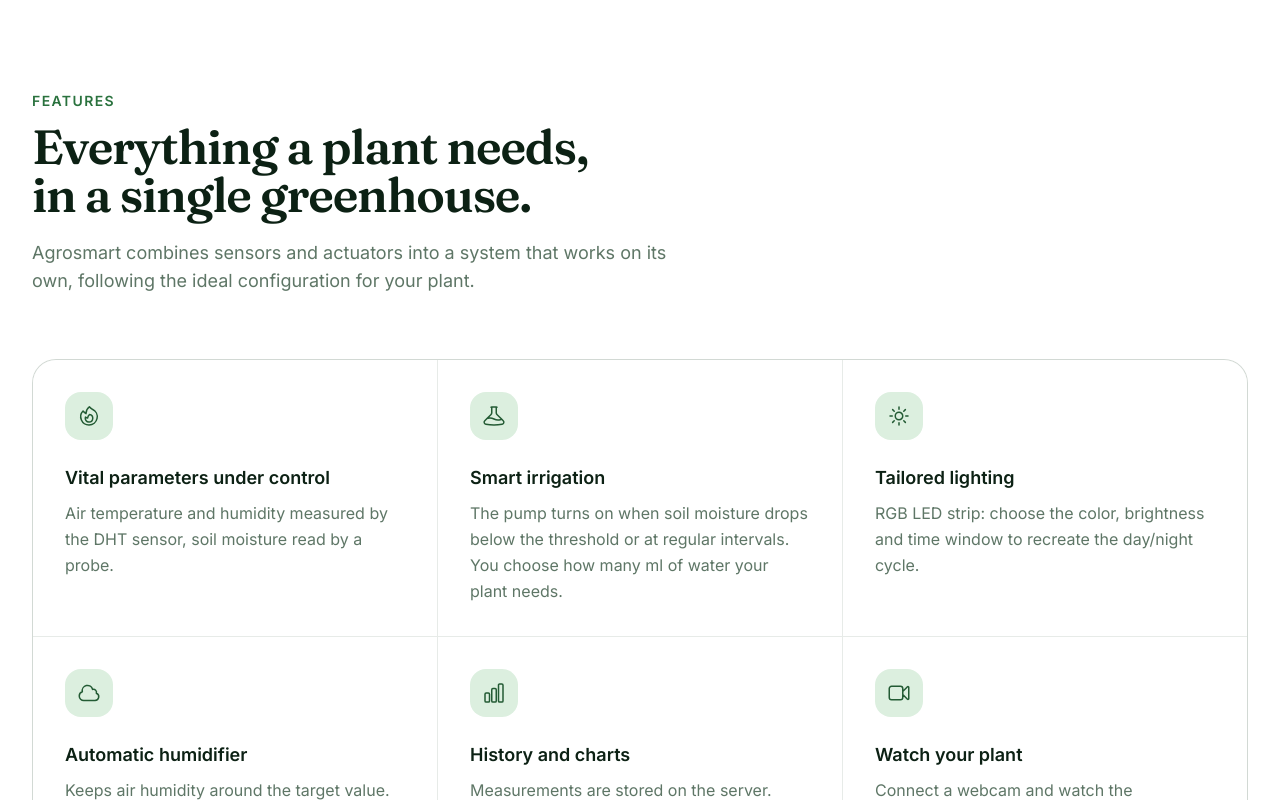
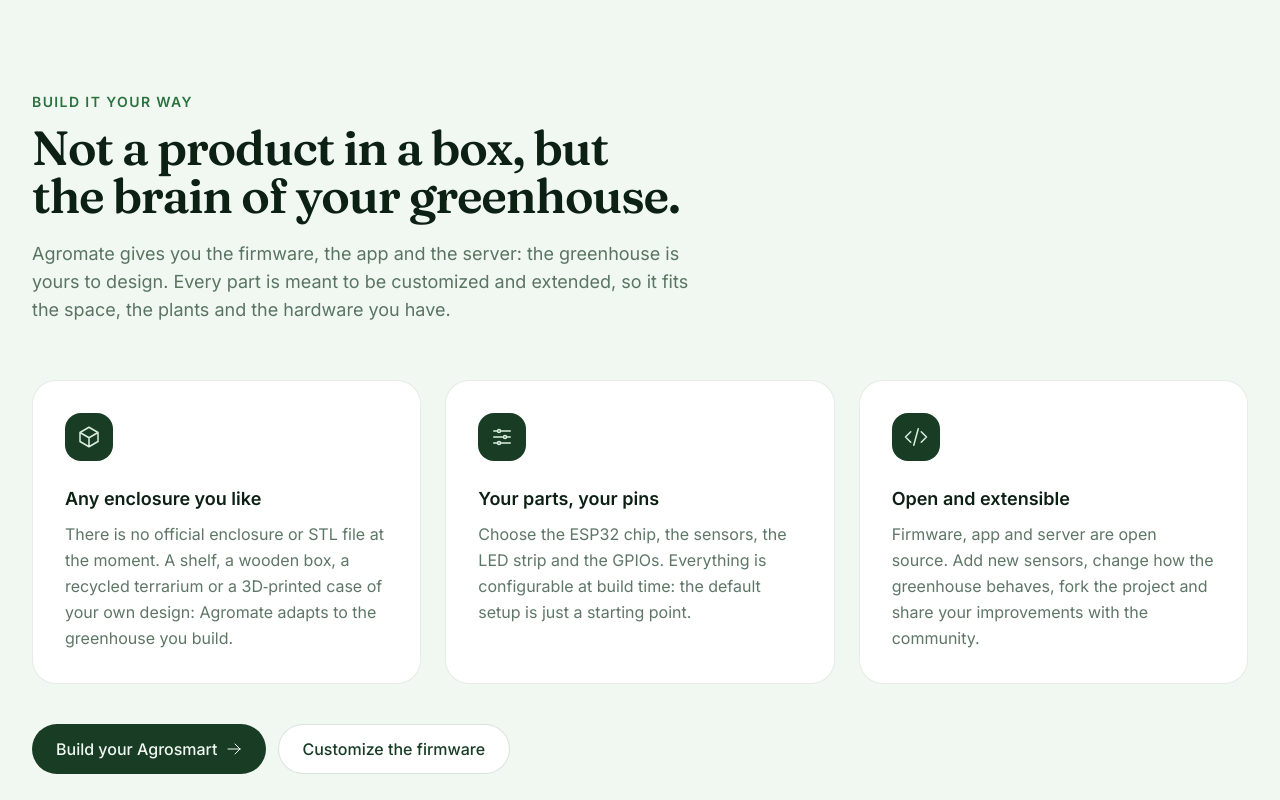
Before and after one commit to agromate-devs/website, a Vue app: page / in a window 1280 px wide. Shown: the part 800-1600 px from the top of the page. Built offline with nearby package versions, Linux system fonts and the light colour scheme.

Commit message:
Clarify Agromate project

```diff
--- a/src/components/ArchitectureSection.vue
+++ b/src/components/ArchitectureSection.vue
@@ -25,7 +25,7 @@ const architecture = [
     name: 'App mobile',
     labelKey: 'architecture.mobileApp',
     tag: 'Flutter · MobX',
-    href: 'https://github.com/agromate-devs/new_mobile_app',
+    href: 'https://github.com/agromate-devs/mobile_app',
     protocol: null,
   },
 ] as const;
--- /dev/null
+++ b/src/components/BuildYourOwnSection.vue
@@ -0,0 +1,51 @@
+<script setup lang="ts">
+import {
+  AdjustmentsHorizontalIcon,
+  ArrowRightIcon,
+  CodeBracketIcon,
+  CubeIcon,
+} from '@heroicons/vue/24/outline';
+import { useI18n } from 'vue-i18n';
+
+const points = [
+  { icon: CubeIcon, key: 'enclosure' },
+  { icon: AdjustmentsHorizontalIcon, key: 'parts' },
+  { icon: CodeBracketIcon, key: 'open' },
+] as const;
+
+const { t } = useI18n();
+</script>
+
+<template>
+  <div class="mt-14 grid gap-6 lg:grid-cols-3">
+    <article
+      v-for="point in points"
+      :key="point.key"
+      class="rounded-3xl border border-leaf-900/10 bg-white p-8"
+    >
+      <div
+        class="inline-flex size-12 items-center justify-center rounded-2xl bg-leaf-900 text-leaf-100"
+      >
+        <component :is="point.icon" class="size-6" />
+      </div>
+      <h3 class="mt-6 text-lg font-semibold">{{ t(`build.${point.key}.title`) }}</h3>
+      <p class="mt-2 leading-relaxed text-leaf-900/70">{{ t(`build.${point.key}.text`) }}</p>
+    </article>
+  </div>
+
+  <div class="mt-10 flex flex-wrap gap-3">
+    <RouterLink
+      :to="{ path: '/docs', query: { article: 'building_agrosmart' } }"
+      class="inline-flex items-center gap-2 rounded-full bg-leaf-900 px-6 py-3 font-medium text-leaf-50 transition hover:bg-leaf-800"
+    >
+      {{ t('build.guide') }}
+      <ArrowRightIcon class="size-4" />
+    </RouterLink>
+    <RouterLink
+      :to="{ path: '/docs', query: { article: 'custom_firmware' } }"
+      class="inline-flex items-center gap-2 rounded-full border border-leaf-900/15 bg-white px-6 py-3 font-medium text-leaf-900 transition hover:border-leaf-900/30"
+    >
+      {{ t('build.customize') }}
+    </RouterLink>
+  </div>
+</template>
--- a/src/locales/en.ts
+++ b/src/locales/en.ts
@@ -1,6 +1,6 @@
 export default {
   meta: {
-    homeTitle: 'Agromate — The smart greenhouse on ESP32',
+    homeTitle: 'Agromate — The firmware for smart greenhouse on ESP32',
     notFoundTitle: 'Page not found · Agromate',
     flasherTitle: 'Firmware flasher · Agromate',
     docTitle: '{title} · Agromate Documentation',
@@ -18,7 +18,7 @@ export default {
   hero: {
     title: 'The smart greenhouse that takes care {highlight}.',
     highlight: 'of your plants',
-    text: 'Agromate monitors your plant’s vital parameters, automatically manages watering, lighting and humidity, and keeps you updated in real time on your smartphone.',
+    text: 'Agromate is an open source project that monitors your plant’s vital parameters, automatically manages watering, lighting and humidity, and keeps you updated in real time on your smartphone.',
     discover: 'Discover the features',
     docs: 'Documentation',
   },
@@ -28,10 +28,29 @@ export default {
     airHumidity: 'Air humidity',
     soil: 'Soil',
   },
+  build: {
+    eyebrow: 'Build it your way',
+    title: 'Not a product in a box, but the brain of your greenhouse.',
+    text: 'Agromate gives you the firmware, the app and the server: the greenhouse is yours to design. Every part is meant to be customized and extended, so it fits the space, the plants and the hardware you have.',
+    enclosure: {
+      title: 'Any enclosure you like',
+      text: 'There is no official enclosure or STL file at the moment. A shelf, a wooden box, a recycled terrarium or a 3D‑printed case of your own design: Agromate adapts to the greenhouse you build.',
+    },
+    parts: {
+      title: 'Your parts, your pins',
+      text: 'Choose the ESP32 chip, the sensors, the LED strip and the GPIOs. Everything is configurable at build time: the default setup is just a starting point.',
+    },
+    open: {
+      title: 'Open and extensible',
+      text: 'Firmware, app and server are open source. Add new sensors, change how the greenhouse behaves, fork the project and share your improvements with the community.',
+    },
+    guide: 'Build your Agrosmart',
+    customize: 'Customize the firmware',
+  },
   features: {
     eyebrow: 'Features',
-    title: 'Everything a plant needs, in a single greenhouse.',
-    text: 'Agrosmart combines sensors and actuators into a system that works on its own, following the ideal configuration for your plant.',
+    title: 'Everything a plant needs, in the greenhouse you build.',
+    text: 'The Agrosmart firmware combines sensors and actuators into a system that works on its own, following the ideal configuration for your plant.',
     vitals: {
       title: 'Vital parameters under control',
       text: 'Air temperature and humidity measured by the DHT sensor, soil moisture read by a probe.',
@@ -92,7 +111,7 @@ export default {
   },
   footer: {
     tagline:
-      'An open source smart greenhouse based on ESP32 to grow your plants with the right parameters, always.',
+      'Open source firmware, app and server to build your own smart greenhouse on ESP32 and grow your plants with the right parameters, always.',
     project: 'Project',
     source: 'Source code',
     firmware: 'Agrosmart firmware',
@@ -107,8 +126,7 @@ export default {
     unsupported:
       'Your browser does not support Web Serial. Use Chrome, Edge or Opera on desktop, or flash the firmware manually with esptool.',
     firmwareTitle: 'Standard firmware',
-    firmwareText:
-      'The latest official release, built with every option at its default value.',
+    firmwareText: 'The latest official release, built with every option at its default value.',
     loading: 'Loading firmware information…',
     noFirmware: 'No firmware is available right now. You can download it from the',
     releases: 'GitHub releases',
--- a/src/site.ts
+++ b/src/site.ts
@@ -1,5 +1,5 @@
 export const links = {
   org: 'https://github.com/agromate-devs',
-  app: 'https://github.com/agromate-devs/new_mobile_app',
+  app: 'https://github.com/agromate-devs/mobile_app',
   firmware: 'https://github.com/agromate-devs/agrosmart',
 };
--- a/src/views/HomeView.vue
+++ b/src/views/HomeView.vue
@@ -8,6 +8,7 @@ import {
   DevicePhoneMobileIcon,
 } from '@heroicons/vue/24/outline';
 import ArchitectureSection from '@/components/ArchitectureSection.vue';
+import BuildYourOwnSection from '@/components/BuildYourOwnSection.vue';
 import FeaturesSection from '@/components/FeaturesSection.vue';
 import GreenhouseIllustration from '@/components/GreenhouseIllustration.vue';
 import ProjectCard from '@/components/ProjectCard.vue';
@@ -31,7 +32,7 @@ const projects = computed(() => [
     icon: DevicePhoneMobileIcon,
     title: t('projects.app.title'),
     description: t('projects.app.description'),
-    repo: 'agromate-devs/new_mobile_app',
+    repo: 'agromate-devs/mobile_app',
     tone: 'soil' as const,
   },
 ]);
@@ -84,6 +85,26 @@ const projects = computed(() => [
       </div>
 
       <GreenhouseIllustration />
+    </div>
+  </section>
+
+  <!-- BUILD YOUR OWN -->
+  <section id="build" class="scroll-mt-16 border-y border-leaf-900/10 bg-leaf-50 py-24">
+    <div class="mx-auto max-w-7xl px-4 sm:px-6 lg:px-8">
+      <div class="max-w-2xl">
+        <p class="text-sm font-semibold tracking-widest text-leaf-600 uppercase">
+          {{ t('build.eyebrow') }}
+        </p>
+        <h2
+          class="mt-3 font-display text-4xl font-semibold tracking-tight text-balance sm:text-5xl"
+        >
+          {{ t('build.title') }}
+        </h2>
+        <p class="mt-5 text-lg text-leaf-900/70">
+          {{ t('build.text') }}
+        </p>
+      </div>
+      <BuildYourOwnSection />
     </div>
   </section>
 
```
Also changed, not shown: 6 other files (tests, documents, lock files or other folders).
